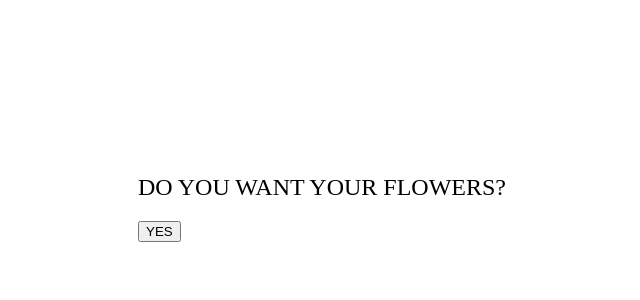
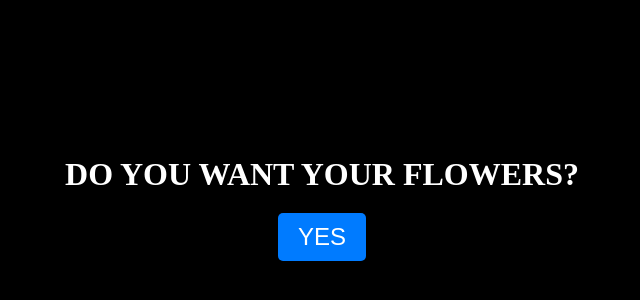
Before and after one commit to Haruie/weewoo, a plain HTML site: page index.html in a window 1280 px wide. Shown: the part 192-492 px from the top of the page, without its empty margins (318-958 px from the left). Drawn offline with Linux system fonts and the light colour scheme.

Commit message:
Update styles.css

```diff
--- a/styles.css
+++ b/styles.css
@@ -1,27 +1,53 @@
-body {
-    display: flex;
-    justify-content: center;
-    align-items: center;
-    height: 100vh;
+body, html {
     margin: 0;
-    background-color: white;
-    transition: background-color 3s;
+    padding: 0;
+    height: 100%;
+    overflow: hidden;
 }
 
-.container {
+#container {
+    display: flex;
+    flex-direction: column;
+    align-items: center;
+    justify-content: center;
+    height: 100%;
+    color: white;
     text-align: center;
 }
 
-.hidden {
+#message {
+    font-size: 2em;
+    font-weight: bold;
+    margin-bottom: 20px;
+}
+
+#yes-button {
+    font-size: 1.5em;
+    padding: 10px 20px;
+    border: none;
+    background-color: #007BFF;
+    color: white;
+    cursor: pointer;
+    border-radius: 5px;
+}
+
+#typing-area {
+    margin-top: 20px;
+    font-size: 1.2em;
+    white-space: pre-wrap;
     display: none;
 }
 
-#message {
-    font-size: 24px;
-    margin-bottom: 20px;
+/* Animation */
+@keyframes fadeToBlack {
+    from {
+        background-color: white;
+    }
+    to {
+        background-color: black;
+    }
 }
 
-#reveal-text {
-    font-size: 24px;
-    margin-top: 20px;
+body {
+    animation: fadeToBlack 5s forwards;
 }
```
